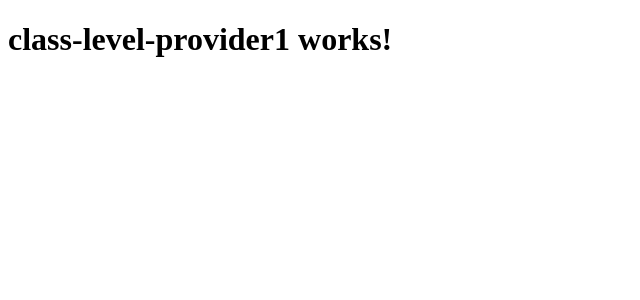
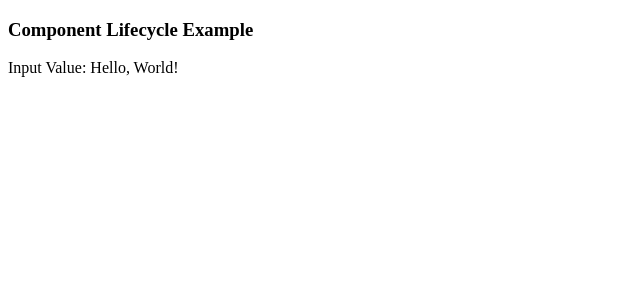
Before and after one commit to kittucando/angular-basics, an Angular app: page / in a window 1280 px wide. Shown: the top 300 px of the page, without its empty margins (0-640 px from the left). Built offline with nearby package versions, Linux system fonts and the light colour scheme.

Commit message:
undestanding the Hooks

```diff
--- a/src/app/app.module.ts
+++ b/src/app/app.module.ts
@@ -3,11 +3,13 @@ import { BrowserModule } from '@angular/platform-browser';
 import { AppRoutingModule } from './app-routing.module';
 import { AppComponent } from './app.component';
 import { ClassLevelProvider1Component } from './class-level-provider1/class-level-provider1.component';
+import { LifecycleExampleComponentComponent } from './lifecycle-example-component/lifecycle-example-component.component';
 
 @NgModule({
   declarations: [
     AppComponent,
-    ClassLevelProvider1Component
+    ClassLevelProvider1Component,
+    LifecycleExampleComponentComponent
   ],
   imports: [
     BrowserModule,
--- a/src/app/class-level-provider1/class-level-provider1.component.html
+++ b/src/app/class-level-provider1/class-level-provider1.component.html
@@ -1,3 +1 @@
-<h1>
-    class-level-provider1 works!
-</h1>
+<app-lifecycle-example [inputValue]="exampleValue"></app-lifecycle-example>
--- a/src/app/class-level-provider1/class-level-provider1.component.ts
+++ b/src/app/class-level-provider1/class-level-provider1.component.ts
@@ -1,23 +1,49 @@
-import { Component, OnDestroy, OnInit } from '@angular/core';
-
+import { AfterContentChecked, AfterContentInit, AfterViewChecked, AfterViewInit, Component, DoCheck, Input, OnChanges, OnDestroy, OnInit } from '@angular/core';
+import { LifecycleExampleComponentComponent } from '../lifecycle-example-component/lifecycle-example-component.component';
 @Component({
   selector: 'app-provider',
   templateUrl: './class-level-provider1.component.html',
   styleUrls: ['./class-level-provider1.component.css']
 })
-export class ClassLevelProvider1Component  implements OnInit, OnDestroy {
+export class ClassLevelProvider1Component
+ {
+
+  exampleValue = 'Hello, World!';
 
 
-  constructor() { }
+  constructor() {
+    console.log('1. Provider -  Constructor Called');
+  }
+
+  ngOnChanges() {
+    console.log('2. Provider -  OnChanges Called');
+  }
 
   ngOnInit() {
-    // This code will be executed when the component is initialized
-    console.log('Component initialized');
+    console.log('3. Provider -  OnInit Called');
+  }
+
+  ngAfterContentInit() {
+    console.log('4. Provider -  AfterContentInit Called');
+  }
+
+  ngAfterContentChecked() {
+    console.log('5. Provider -  AfterContentChecked Called');
+  }
+
+  ngAfterViewInit() {
+    console.log('6. Provider -  AfterViewInit Called');
+  }
+
+  ngAfterViewChecked() {
+    console.log('7. Provider -  AfterViewChecked Called');
+  }
+
+  ngDoCheck() {
+    console.log('8. Provider -  DoCheck Called');
   }
 
   ngOnDestroy() {
-    // This code will be executed when the component is about to be destroyed
-    console.log('Component destroyed');
+    console.log('9. Provider -  OnDestroy Called');
   }
-
 }
--- /dev/null
+++ b/src/app/lifecycle-example-component/lifecycle-example-component.component.html
@@ -0,0 +1,4 @@
+<div>
+    <h3>Component Lifecycle Example</h3>
+    <p>Input Value: {{ inputValue }}</p>
+  </div>
--- /dev/null
+++ b/src/app/lifecycle-example-component/lifecycle-example-component.component.ts
@@ -0,0 +1,47 @@
+import { AfterContentChecked, AfterContentInit, AfterViewChecked, AfterViewInit, Component, DoCheck, Input, OnChanges, OnDestroy, OnInit } from '@angular/core';
+import { ClassLevelProvider1Component } from '../class-level-provider1/class-level-provider1.component';
+
+@Component({
+  selector: 'app-lifecycle-example',
+  templateUrl: './lifecycle-example-component.component.html',
+  styleUrls: ['./lifecycle-example-component.component.css']
+})
+export class LifecycleExampleComponentComponent implements  OnChanges, OnInit, AfterViewInit, AfterViewChecked, OnDestroy, DoCheck, AfterContentInit, AfterContentChecked {
+  @Input() inputValue: string | undefined ;
+
+  constructor() {
+    console.log('1. Child - Constructor Called');
+  }
+
+  ngOnChanges() {
+    console.log('2.  Child - OnChanges Called');
+  }
+
+  ngOnInit() {
+    console.log('3.  Child - OnInit Called');
+  }
+
+  ngAfterContentInit() {
+    console.log('4.  Child - AfterContentInit Called');
+  }
+
+  ngAfterContentChecked() {
+    console.log('5. Child -  AfterContentChecked Called');
+  }
+
+  ngAfterViewInit() {
+    console.log('6.  Child - AfterViewInit Called');
+  }
+
+  ngAfterViewChecked() {
+    console.log('7.  Child - AfterViewChecked Called');
+  }
+
+  ngDoCheck() {
+    console.log('8. Child - DoCheck Called');
+  }
+
+  ngOnDestroy() {
+    console.log('9. Child - OnDestroy Called');
+  }
+}
```
Also changed, not shown: src/app/lifecycle-example-component/lifecycle-example-component.component.css (added), 1 other file (tests, documents, lock files or other folders).
